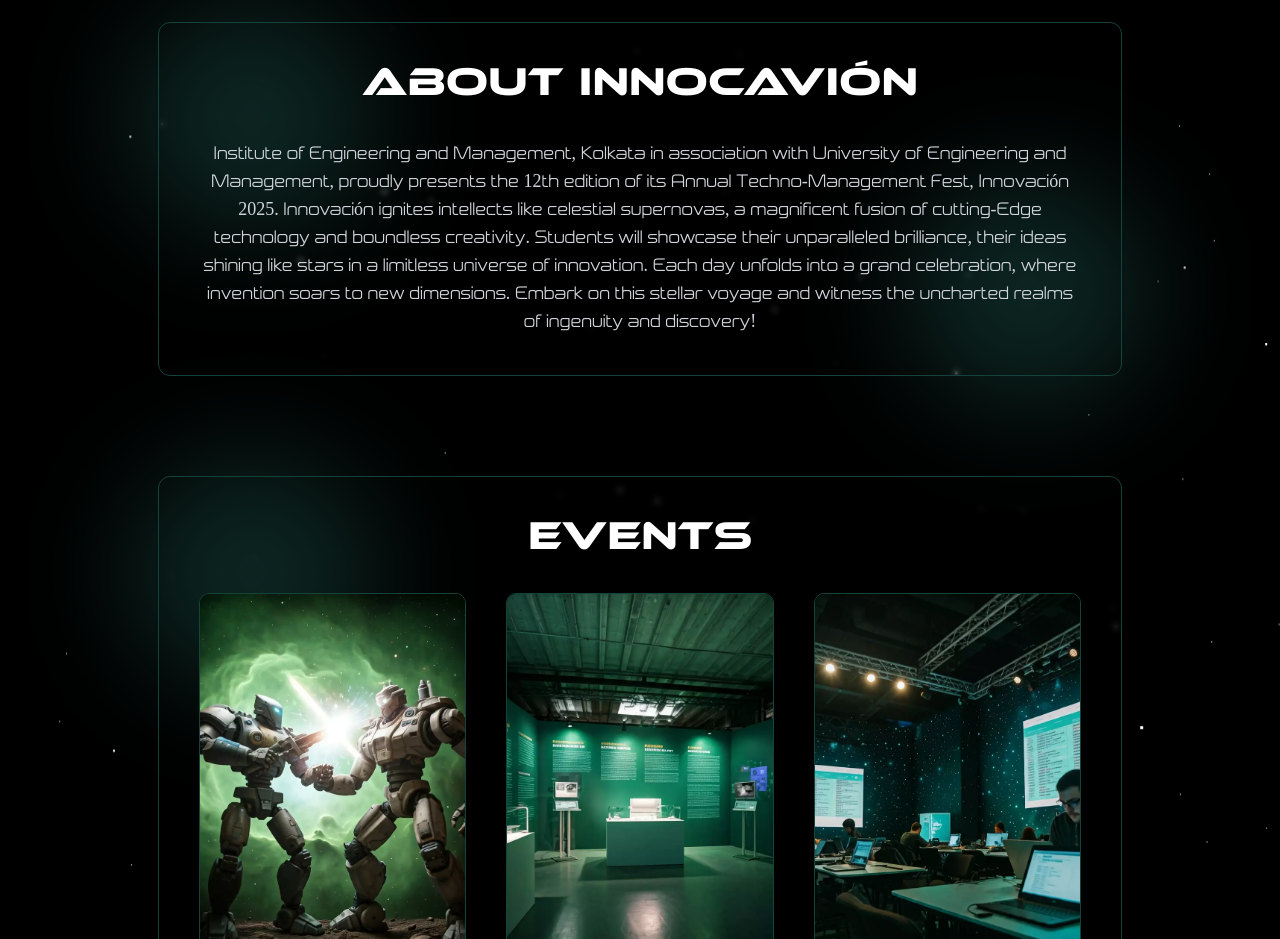
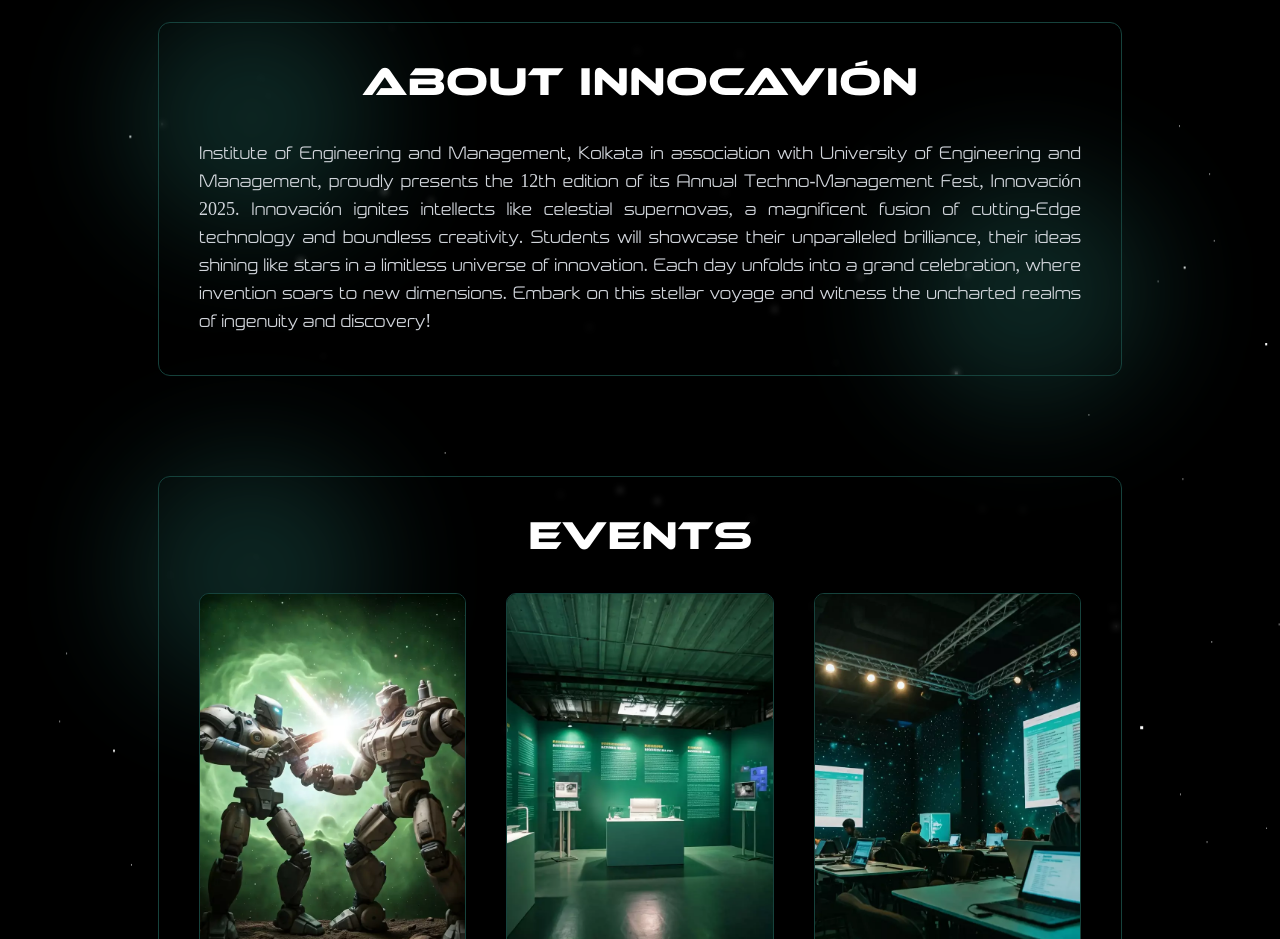
Before and after one commit to subhraneel2005/Innovacion, a Next.js app: page / in a window 1280 px wide. Shown: the part 840-1779 px from the top of the page. Built offline with nearby package versions, Linux system fonts and the light colour scheme.

Commit message:
desc justify : minor change

```diff
--- a/components/Events/Events.jsx
+++ b/components/Events/Events.jsx
@@ -10,7 +10,7 @@ function Events() {
 
       <GradientBox extraClass="mb-8 flex justify-center items-center flex-col my-[100px] mx-[50px]">
         <h2 className="text-3xl md:text-[2.5rem] text-center font-[Ethnocentric] mb-10 text-white">About Innocavión</h2>
-        <p className="text-sm md:text-lg font-[Megatrans] leading-6 text-gray-300 text-center">
+        <p className="text-sm md:text-lg font-[Megatrans] leading-6 text-gray-300 text-justify">
           Institute of Engineering and Management, Kolkata in association with University of Engineering and Management, proudly presents the 12th edition of its Annual Techno-Management Fest, Innovación 2025. Innovación ignites intellects like celestial supernovas, a magnificent fusion of cutting-Edge technology and boundless creativity. Students will showcase their unparalleled brilliance, their ideas shining like stars in a limitless universe of innovation. Each day unfolds into a grand celebration, where invention soars to new dimensions. Embark on this stellar voyage and witness the uncharted realms of ingenuity and discovery!</p>
       </GradientBox>
 
--- a/components/IndividualEvent/IndividualEvent.jsx
+++ b/components/IndividualEvent/IndividualEvent.jsx
@@ -130,7 +130,7 @@ function IndividualEvent() {
                                 <h1 className="text-2xl md:text-3xl font-[Ethnocentric] mb-2 text-white">
                                     {currentSubEvents[subEventIndex]?.title}
                                 </h1>
-                                <p className="text-xs md:text-base font-[Megatrans] leading-6 text-gray-300 text-left">
+                                <p className="text-xs md:text-base font-[Megatrans] leading-6 text-gray-300 text-justify">
                                     {currentSubEvents[subEventIndex]?.description}
                                 </p>
                             </div>
```
